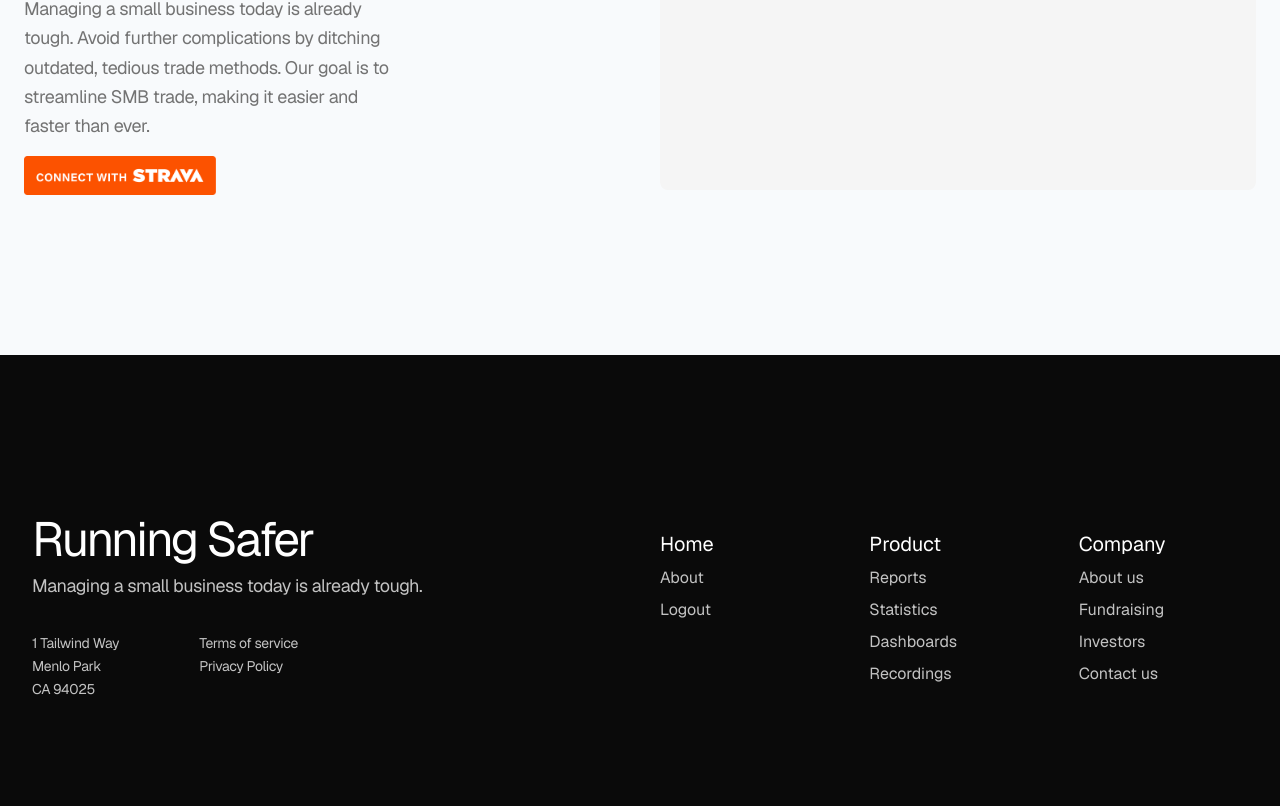
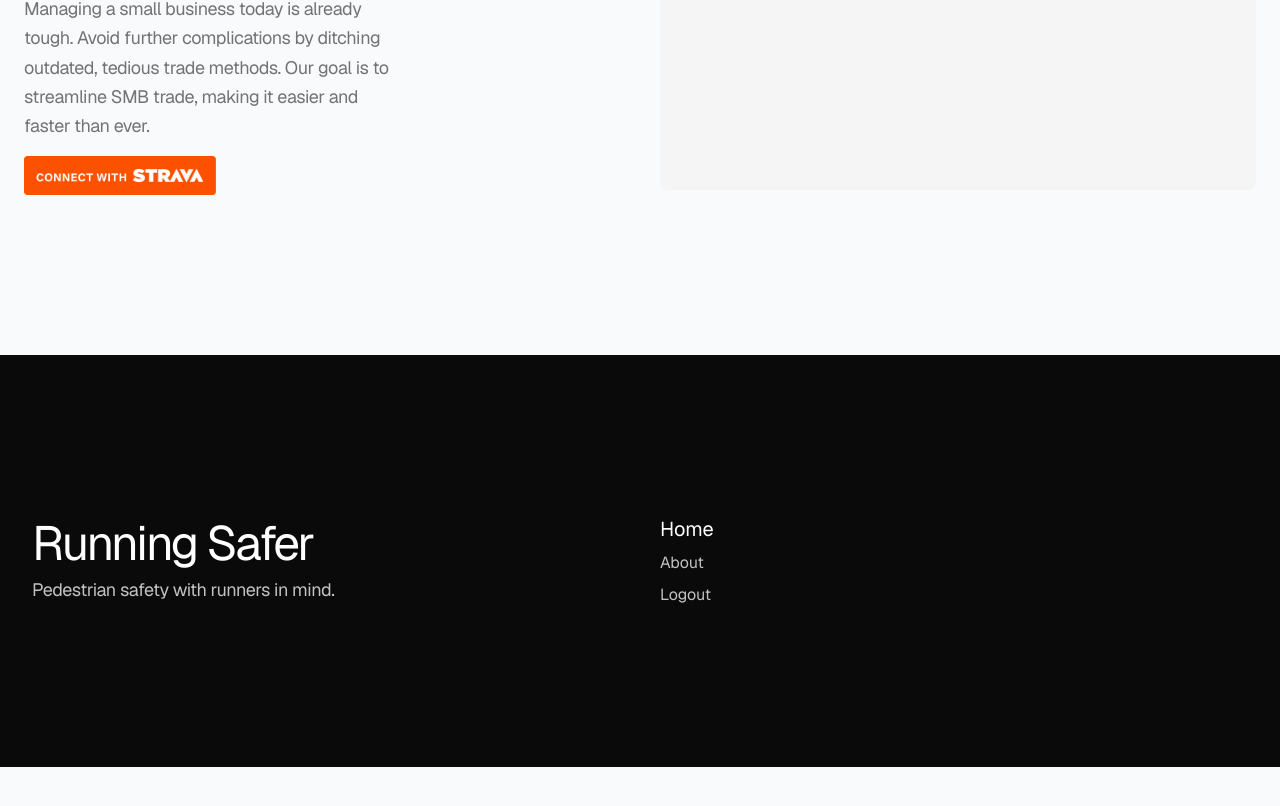
Before and after one commit to CarsonRivera04/runningsafer, a Next.js app in the folder frontend/: page /login in a window 1280 px wide. Shown: the part 310-1116 px from the top of the page. After the commit the page ends 1077 px from the top, so only its background shows below. Built offline with nearby package versions, Linux system fonts and the light colour scheme.

Commit message:
Fixed footer (#45)

```diff
--- a/frontend/src/components/ui/footer.tsx
+++ b/frontend/src/components/ui/footer.tsx
@@ -16,51 +16,7 @@ export const Footer1 = () => {
           href: "/logout"
         }
       ]
-    },
-    {
-      title: "Product",
-      description: "Managing a small business today is already tough.",
-      items: [
-        {
-          title: "Reports",
-          href: "/reports",
-        },
-        {
-          title: "Statistics",
-          href: "/statistics",
-        },
-        {
-          title: "Dashboards",
-          href: "/dashboards",
-        },
-        {
-          title: "Recordings",
-          href: "/recordings",
-        },
-      ],
-    },
-    {
-      title: "Company",
-      description: "Managing a small business today is already tough.",
-      items: [
-        {
-          title: "About us",
-          href: "/about",
-        },
-        {
-          title: "Fundraising",
-          href: "/fundraising",
-        },
-        {
-          title: "Investors",
-          href: "/investors",
-        },
-        {
-          title: "Contact us",
-          href: "/contact",
-        },
-      ],
-    },
+    }
   ];
 
   return (
@@ -73,19 +29,8 @@ export const Footer1 = () => {
                Running Safer
               </h2>
               <p className="text-lg max-w-lg leading-relaxed tracking-tight text-background/75 text-left">
-                Managing a small business today is already tough.
+              Pedestrian safety with runners in mind.
               </p>
-            </div>
-            <div className="flex gap-20 flex-row">
-              <div className="flex flex-col text-sm max-w-lg leading-relaxed tracking-tight text-background/75 text-left">
-                <p>1 Tailwind Way</p>
-                <p>Menlo Park</p>
-                <p>CA 94025</p>
-              </div>
-              <div className="flex flex-col text-sm max-w-lg leading-relaxed tracking-tight text-background/75 text-left">
-                <Link href="/">Terms of service</Link>
-                <Link href="/">Privacy Policy</Link>
-              </div>
             </div>
           </div>
           <div className="grid lg:grid-cols-3 gap-10 items-start">
```
